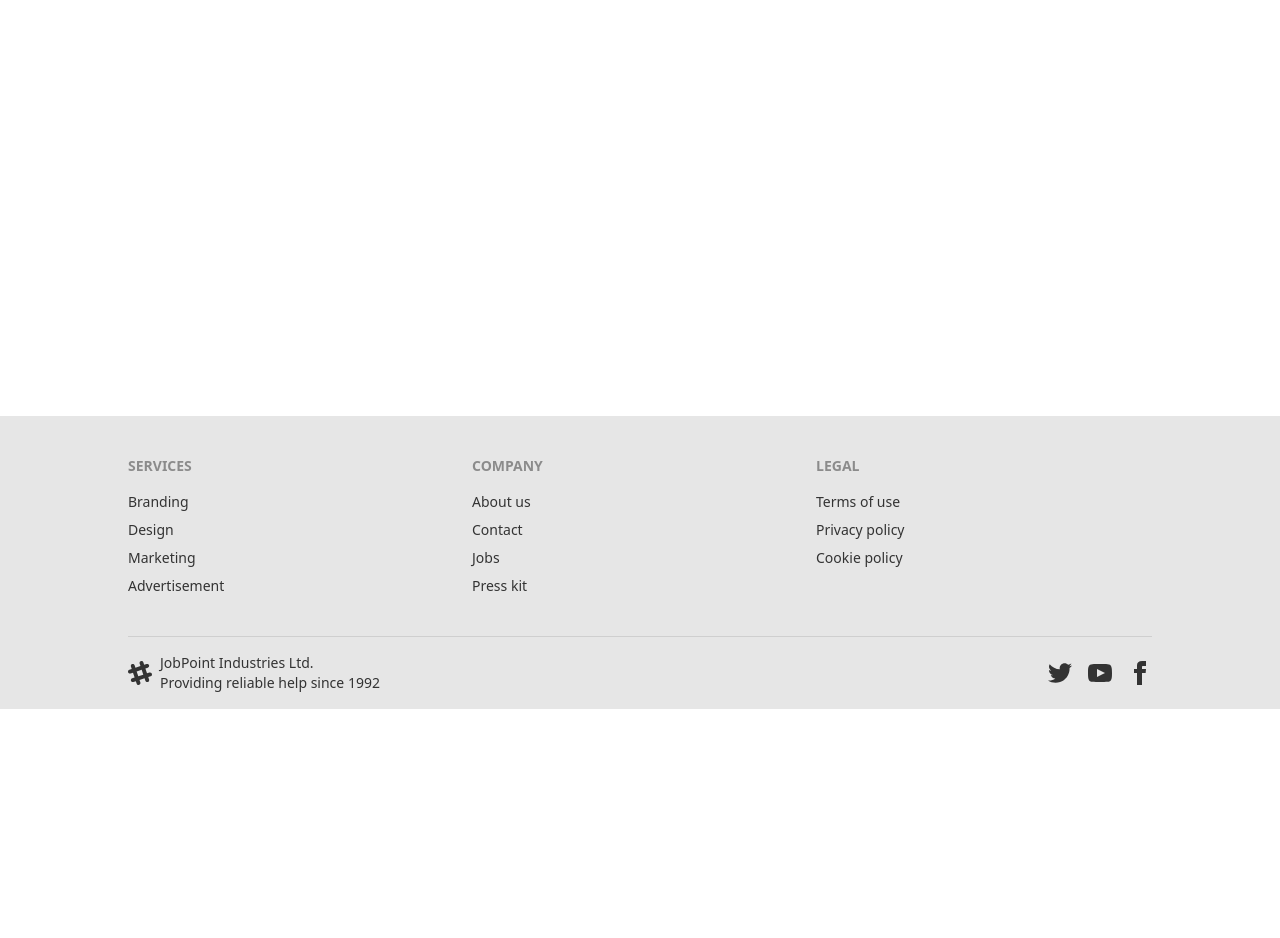
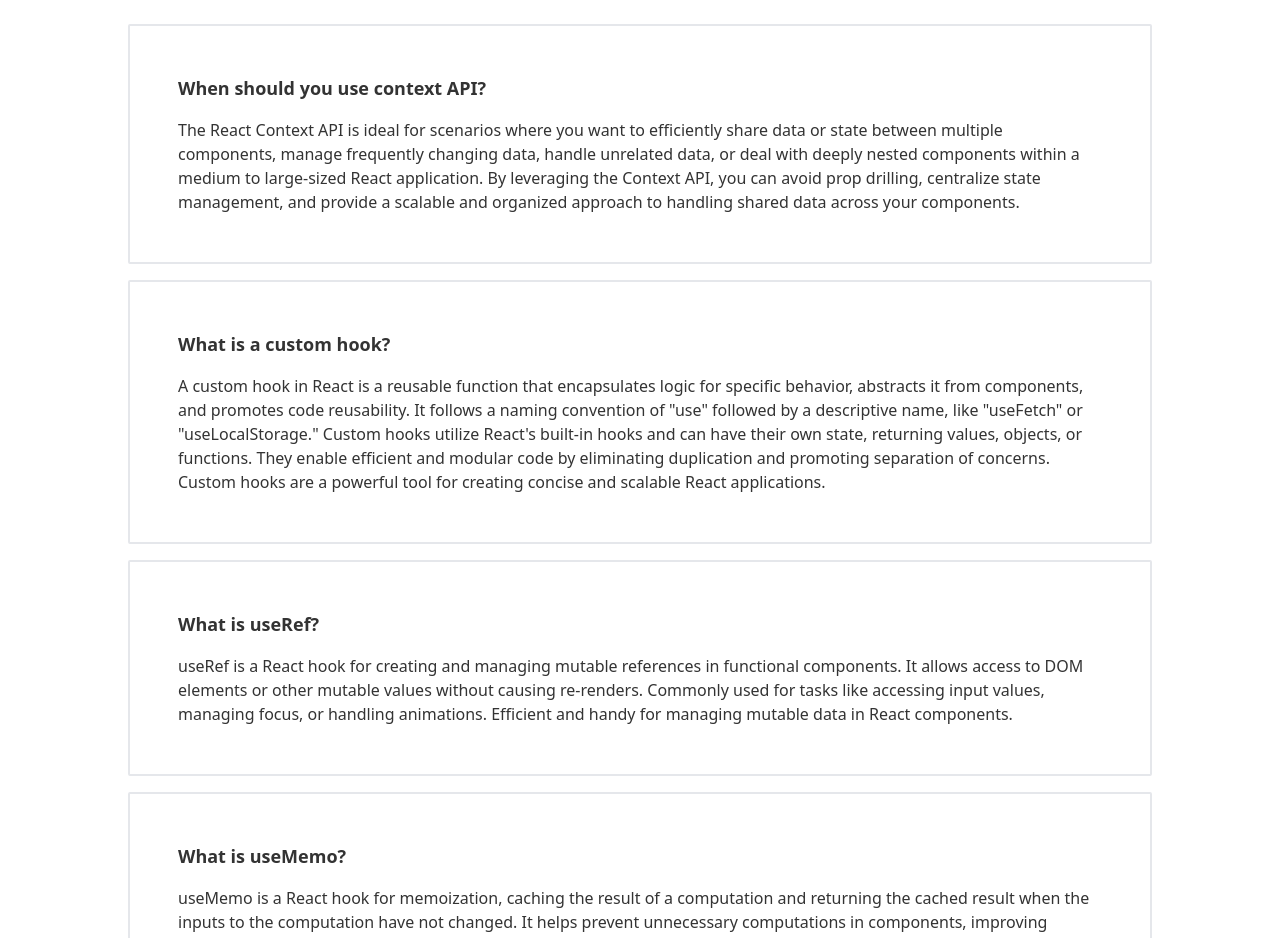
Before and after one commit to hnmahamud/career-hub, a React (Vite) app: page /blogs in a window 1280 px wide. Shown: the part 88-1026 px from the top of the page. Before the commit the page ends 800 px from the top, so only its background shows below. Built offline with nearby package versions, Linux system fonts and the light colour scheme.

Commit message:
blog page done

```diff
--- a/src/components/Blogs/Blogs.jsx
+++ b/src/components/Blogs/Blogs.jsx
@@ -1,7 +1,81 @@
 import React from "react";
 
 const Blogs = () => {
-  return <div>Blogs</div>;
+  return (
+    <div className="w-[95%] md:w-[80%] mx-auto flex flex-col space-y-4 my-12">
+      <div className="card card-side border-2 rounded-sm p-4">
+        <div className="col-span-2 card-body">
+          <div className="flex flex-col space-y-4">
+            <h2 className="text-lg font-bold">
+              When should you use context API?
+            </h2>
+            <p>
+              The React Context API is ideal for scenarios where you want to
+              efficiently share data or state between multiple components,
+              manage frequently changing data, handle unrelated data, or deal
+              with deeply nested components within a medium to large-sized React
+              application. By leveraging the Context API, you can avoid prop
+              drilling, centralize state management, and provide a scalable and
+              organized approach to handling shared data across your components.
+            </p>
+          </div>
+        </div>
+      </div>
+
+      <div className="card card-side border-2 rounded-sm p-4">
+        <div className="col-span-2 card-body">
+          <div className="flex flex-col space-y-4">
+            <h2 className="text-lg font-bold">What is a custom hook?</h2>
+            <p>
+              A custom hook in React is a reusable function that encapsulates
+              logic for specific behavior, abstracts it from components, and
+              promotes code reusability. It follows a naming convention of "use"
+              followed by a descriptive name, like "useFetch" or
+              "useLocalStorage." Custom hooks utilize React's built-in hooks and
+              can have their own state, returning values, objects, or functions.
+              They enable efficient and modular code by eliminating duplication
+              and promoting separation of concerns. Custom hooks are a powerful
+              tool for creating concise and scalable React applications.
+            </p>
+          </div>
+        </div>
+      </div>
+
+      <div className="card card-side border-2 rounded-sm p-4">
+        <div className="col-span-2 card-body">
+          <div className="flex flex-col space-y-4">
+            <h2 className="text-lg font-bold">What is useRef?</h2>
+            <p>
+              useRef is a React hook for creating and managing mutable
+              references in functional components. It allows access to DOM
+              elements or other mutable values without causing re-renders.
+              Commonly used for tasks like accessing input values, managing
+              focus, or handling animations. Efficient and handy for managing
+              mutable data in React components.
+            </p>
+          </div>
+        </div>
+      </div>
+
+      <div className="card card-side border-2 rounded-sm p-4">
+        <div className="col-span-2 card-body">
+          <div className="flex flex-col space-y-4">
+            <h2 className="text-lg font-bold">What is useMemo?</h2>
+            <p>
+              useMemo is a React hook for memoization, caching the result of a
+              computation and returning the cached result when the inputs to the
+              computation have not changed. It helps prevent unnecessary
+              computations in components, improving performance. It takes a
+              function and an array of dependencies as arguments, and returns
+              the computed value, which is only recomputed if dependencies
+              change. Memoize expensive operations like sorting or filtering to
+              optimize performance.
+            </p>
+          </div>
+        </div>
+      </div>
+    </div>
+  );
 };
 
 export default Blogs;
--- a/src/components/Statistics/Statistics.jsx
+++ b/src/components/Statistics/Statistics.jsx
@@ -13,7 +13,7 @@ import {
 const Statistics = () => {
   const { data: assignmentData } = useLoaderData();
   return (
-    <div className="w-[95%] md:w-[80%] mx-auto pt-16 md:py-32">
+    <div className="w-[95%] md:w-[80%] mx-auto py-16 md:py-32">
       <ResponsiveContainer width={"98%"} height={300}>
         <AreaChart
           width={500}
```
